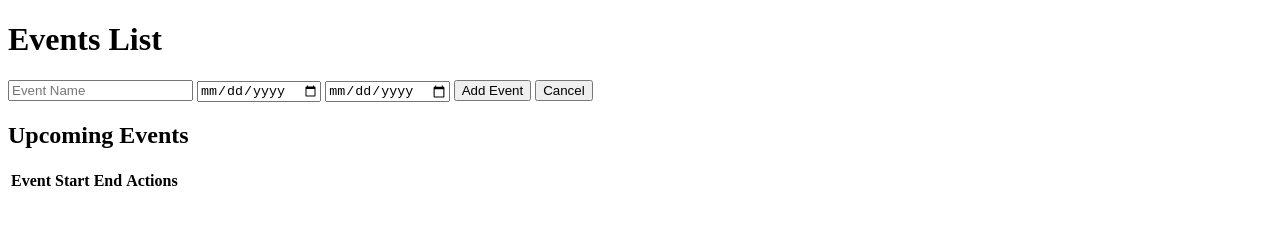
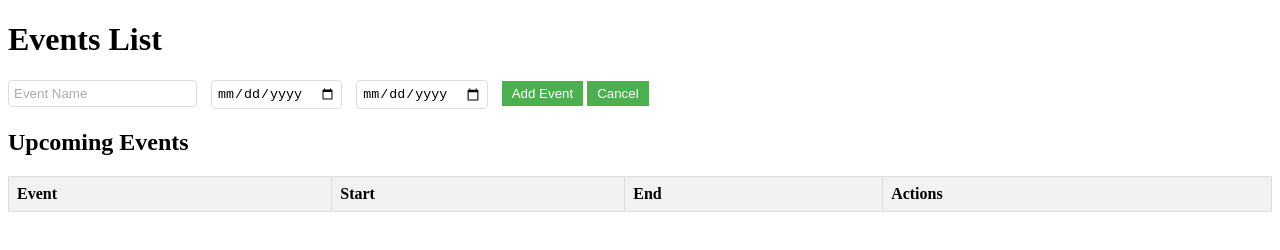
Before and after one commit to Mig-uel/miguel-castillo-evaluation-eventlist, a website: page frontend/index.html in a window 1280 px wide. Drawn offline with Linux system fonts and the light colour scheme; no server answers.

Commit message:
feat: add main CSS styles for event management interface
- Introduced styles for tables, buttons, and form elements
- Enhanced visual consistency and user experience

```diff
--- a/frontend/index.html
+++ b/frontend/index.html
@@ -2,6 +2,7 @@
 <html lang="en">
 
 <head>
+  <link rel="stylesheet" href="./main.css">
   <meta charset="UTF-8">
   <meta name="viewport" content="width=device-width, initial-scale=1.0">
   <title>Events List</title>
--- a/frontend/main.css
+++ b/frontend/main.css
@@ -0,0 +1,62 @@
+table {
+  border-collapse: collapse;
+  width: 100%;
+}
+
+th,
+td {
+  border: 1px solid #ddd;
+  padding: 8px;
+}
+
+th {
+  background-color: #f2f2f2;
+  text-align: left;
+}
+
+.event-item:hover {
+  background-color: #f5f5f5;
+}
+
+.delete-button {
+  background-color: red;
+  color: white;
+  border: none;
+  padding: 5px 10px;
+  cursor: pointer;
+}
+
+.delete-button:hover {
+  background-color: darkred;
+}
+.add-event-form {
+  margin-bottom: 20px;
+}
+.add-event-form input {
+  margin-right: 10px;
+}
+.add-event-form button {
+  padding: 5px 10px;
+  background-color: #4caf50;
+  color: white;
+  border: none;
+  cursor: pointer;
+}
+.add-event-form button:hover {
+  background-color: #45a049;
+}
+.add-event-form input[type='text'],
+.add-event-form input[type='date'] {
+  padding: 5px;
+  border: 1px solid #ddd;
+  border-radius: 4px;
+}
+.add-event-form input[type='text']:focus,
+.add-event-form input[type='date']:focus {
+  border-color: #4caf50;
+  outline: none;
+}
+.add-event-form input[type='text']::placeholder,
+.add-event-form input[type='date']::placeholder {
+  color: #aaa;
+}
```
